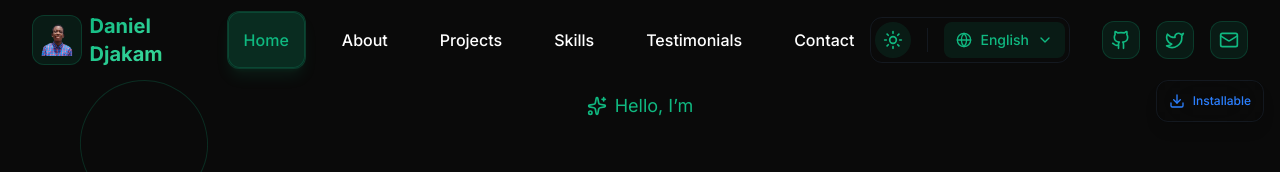
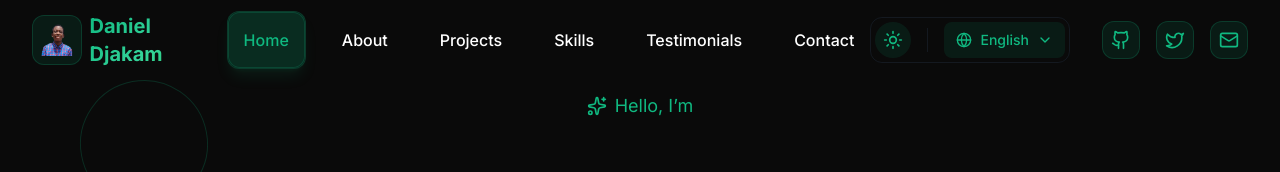
Before and after one commit to danieldjakam/portfolio-new, a Next.js app in the folder front/: page / in a window 1280 px wide. Shown: the top 172 px of the page. Built offline with nearby package versions, Linux system fonts and the light colour scheme.

Commit message:
fix minors bugs

```diff
--- a/front/app/page.tsx
+++ b/front/app/page.tsx
@@ -61,7 +61,7 @@ export default function Home() {
       <Contact />
       <Footer />
       <PWAInstallPrompt />
-      <PWAStatus />
+      {/* <PWAStatus /> */}
     </main>
   );
 }
```
